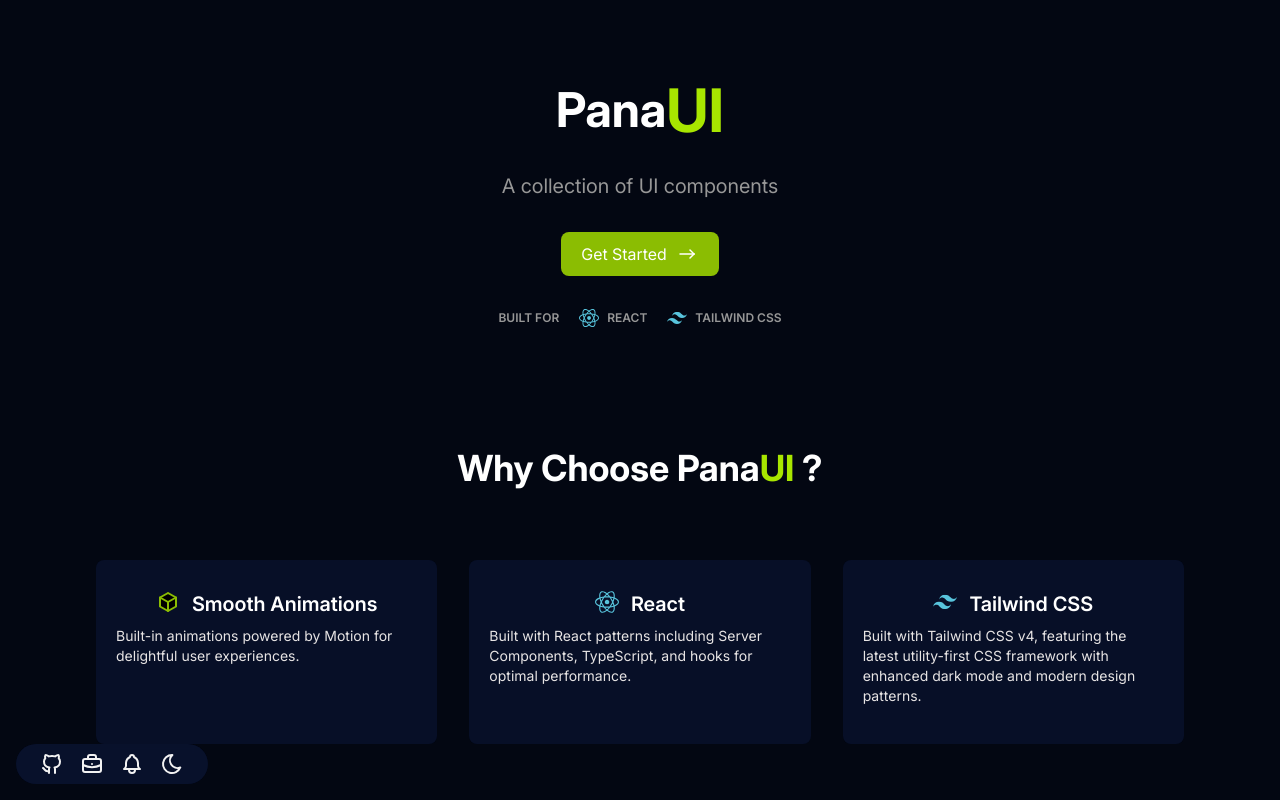
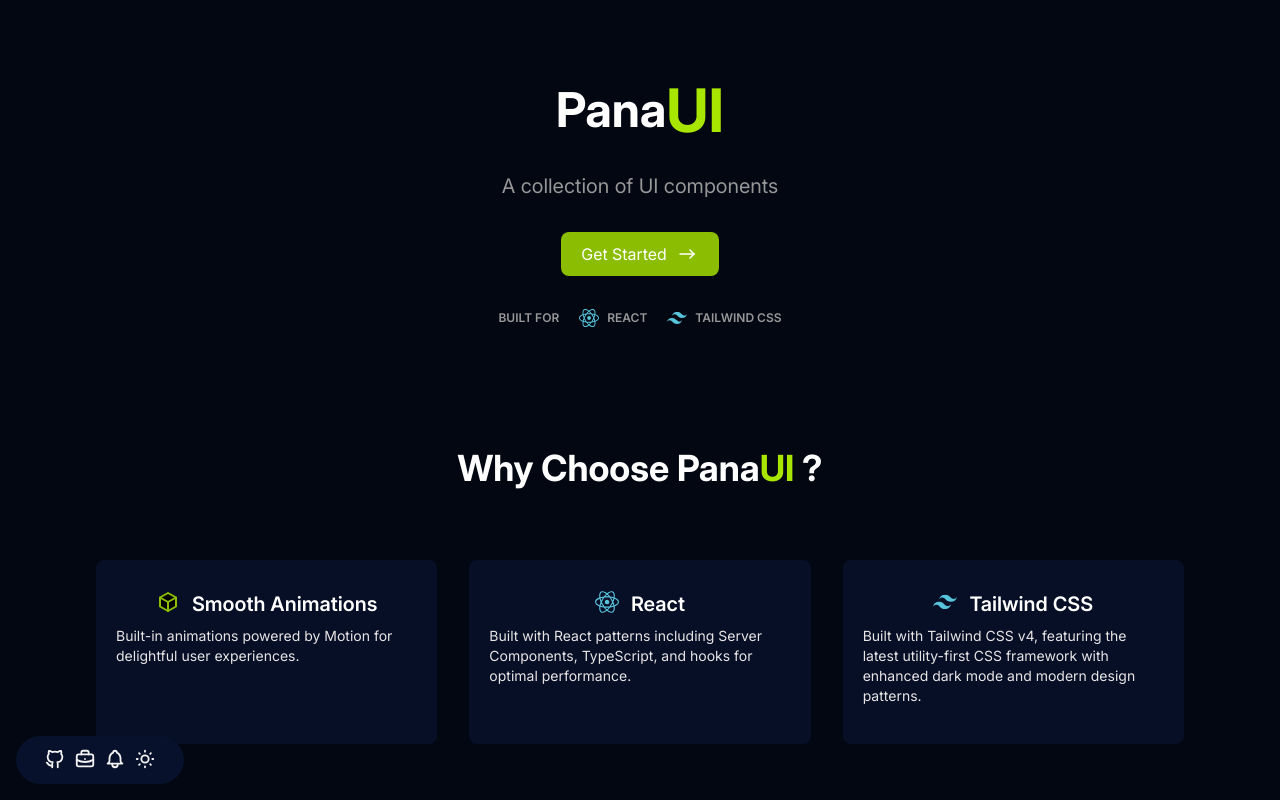
Before and after one commit to omar15hr/pana-ui, a React (Vite) app: page / in a window 1280 px wide. Shown: the top 800 px of the page. Built offline with nearby package versions, Linux system fonts and the light colour scheme.

Commit message:
landing de pana ui

```diff
--- a/src/components/SocialLinks.tsx
+++ b/src/components/SocialLinks.tsx
@@ -1,21 +1,71 @@
 import { useState } from "react";
 import { Bell, DocumentationSVG, Github, Moon, Sun } from "./Icons";
 
+const socialLinks = [
+  {
+    icon: <Github size={22} />,
+    link: "https://github.com/omar15hr/pana-ui",
+    title: "Github",
+  },
+  {
+    icon: <DocumentationSVG size={22} />,
+    link: "",
+    title: "Documentation",
+  },
+  {
+    icon: <Bell size={22} />,
+    link: "",
+    title: "Bell",
+  },
+];
+
 export function SocialLinks() {
-
-  const [theme, setTheme] = useState< 'light' | 'dark'>('dark');
+  const [theme, setTheme] = useState<"light" | "dark">("dark");
 
   const toggleTheme = () => {
-    setTheme(theme === 'light' ? 'dark' : 'light');
+    setTheme(theme === "light" ? "dark" : "light");
   };
 
   return (
     <div className="fixed left-4 bottom-4 text-left bg-[#09122e] p-2 px-6 rounded-full opacity-95 backdrop-blur">
-      <div className="flex flex-row gap-4 items-center">
-        <Github />
-        <DocumentationSVG />
-        <Bell />
-        <div onClick={toggleTheme}>{theme === 'dark' ? <Moon /> : <Sun />}</div>
+      {/* Enlaces sociales */}
+      {socialLinks.map(({ link, icon, title }) => (
+        <div key={title} className="group relative inline-block p-1">
+          <div className="flex flex-row items-center">
+          {title === "Github" ? (
+              <a href={link} target="_blank" rel="noopener noreferrer">
+                {icon}
+              </a>
+            ) : (
+              <button>{icon}</button>
+            )}
+          </div>
+
+          {/* Popover */}
+          <div className="absolute z-10 opacity-0 group-hover:opacity-100 transition-opacity duration-200 mb-2 bottom-full w-32 bg-[#8bbd02] rounded-lg shadow-lg">
+            <div className="p-2 text-center">
+              <h3 className="text-sm font-semibold text-white">{title}</h3>
+            </div>
+          </div>
+        </div>
+      ))}
+
+      {/* Toggle de tema */}
+      <div className="group relative inline-block p-1">
+        <div className="flex flex-row gap-4 items-center">
+          <button onClick={toggleTheme}>
+            {theme === "light" ? <Moon size={22} /> : <Sun size={22} />}
+          </button>
+        </div>
+
+        {/* Popover */}
+        <div className="absolute z-10 opacity-0 group-hover:opacity-100 transition-opacity duration-200 mb-2 bottom-full w-32 bg-[#8bbd02] rounded-lg shadow-lg">
+          <div className="p-2 text-center">
+            <h3 className="text-sm font-semibold text-white">
+              {theme === "light" ? "Modo Oscuro" : "Modo Claro"}
+            </h3>
+          </div>
+        </div>
       </div>
     </div>
   );
```
